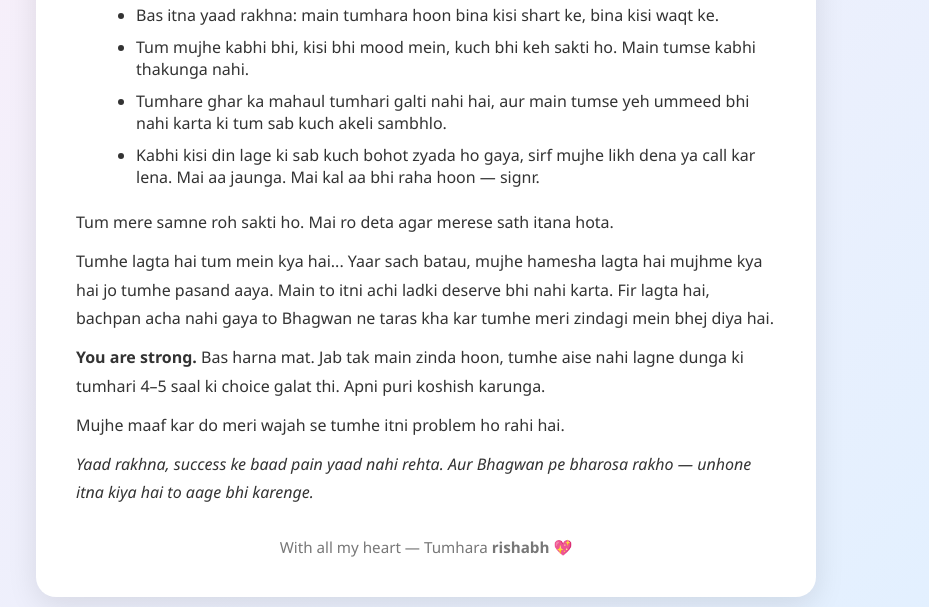
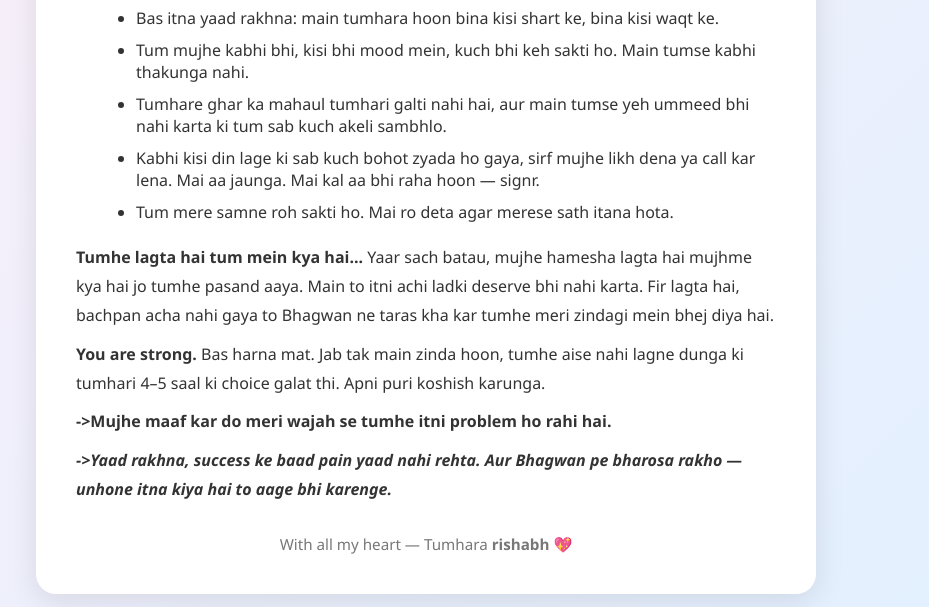
Before and after one commit to rishabh2200/jahnavipersonal, a plain HTML site: page index.html in a window 1280 px wide. Shown: the part 193-800 px from the top of the page, without its empty margins (214-1143 px from the left). Drawn offline with Linux system fonts and the light colour scheme.

Commit message:
refactor

```diff
--- a/index.html
+++ b/index.html
@@ -82,18 +82,18 @@
       <li>Tum mujhe kabhi bhi, kisi bhi mood mein, kuch bhi keh sakti ho. Main tumse kabhi thakunga nahi.</li>
       <li>Tumhare ghar ka mahaul tumhari galti nahi hai, aur main tumse yeh ummeed bhi nahi karta ki tum sab kuch akeli sambhlo.</li>
       <li>Kabhi kisi din lage ki sab kuch bohot zyada ho gaya, sirf mujhe likh dena ya call kar lena. Mai aa jaunga. Mai kal aa bhi raha hoon — signr.</li>
+      <li>Tum mere samne roh sakti ho. Mai ro deta agar merese sath itana hota.</>
     </ul>
 
-    <p>Tum mere samne roh sakti ho. Mai ro deta agar merese sath itana hota.</p>
 
-    <p>Tumhe lagta hai tum mein kya hai... Yaar sach batau, mujhe hamesha lagta hai mujhme kya hai jo tumhe pasand aaya. Main to itni achi ladki deserve bhi nahi karta. Fir lagta hai, bachpan acha nahi gaya to Bhagwan ne taras kha kar tumhe meri zindagi mein bhej diya hai.</p>
+    <p><strong>Tumhe lagta hai tum mein kya hai...</strong> Yaar sach batau, mujhe hamesha lagta hai mujhme kya hai jo tumhe pasand aaya. Main to itni achi ladki deserve bhi nahi karta. Fir lagta hai, bachpan acha nahi gaya to Bhagwan ne taras kha kar tumhe meri zindagi mein bhej diya hai.</p>
 
     <p><strong>You are strong.</strong> Bas harna mat. Jab tak main zinda hoon, tumhe aise nahi lagne dunga ki tumhari 4–5 saal ki choice galat thi. Apni puri koshish karunga.</p>
 
-    <p>Mujhe maaf kar do meri wajah se tumhe itni problem ho rahi hai.</p>
+    <p><strong>->Mujhe maaf kar do meri wajah se tumhe itni problem ho rahi hai.</strong></p>
 
-    <p><em>Yaad rakhna, success ke baad pain yaad nahi rehta.
-    Aur Bhagwan pe bharosa rakho — unhone itna kiya hai to aage bhi karenge.</em></p>
+    <p><em><strong>->Yaad rakhna, success ke baad pain yaad nahi rehta.
+    Aur Bhagwan pe bharosa rakho — unhone itna kiya hai to aage bhi karenge.</strong></em></p>
 
     <div class="footer">
       With all my heart — Tumhara <strong>rishabh</strong> 💖
```
